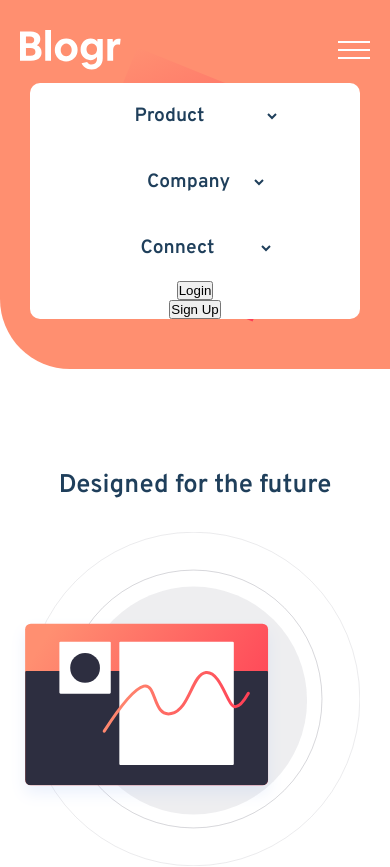
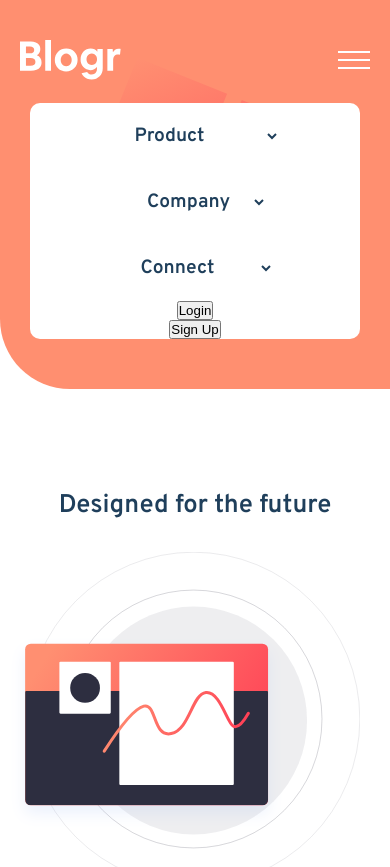
Before and after one commit to oluwa-busssy-olami/Blogr, a plain HTML site: page blogr-landing-page-main/index.html in a window 390 px wide. Shown: the top 867 px of the page. Drawn offline with Linux system fonts and the light colour scheme.

Commit message:
no change

```diff
--- a/blogr-landing-page-main/style.css
+++ b/blogr-landing-page-main/style.css
@@ -284,11 +284,12 @@ header {
 
 .third-content {
     width: 600px;
+    padding-left: 30px;
 }
 
-.third-image {
+.third-image img {
     width: 100%;
-    padding-right: 50px;
+    /* padding-right: 50px; */
 }
 
 .third-content h3 {
@@ -351,17 +352,29 @@ footer {
 /* Mobile-screen */
 
 @media (max-width: 768px) {
+    body {
+        max-width: 100%;
+        /* background-image: url(images/bg-pattern-circles.svg); */
+        background-repeat: no-repeat;
+        background-size: cover;
+        font-family: "Ubuntu", sans-serif;
+        overflow: hidden;
+        /*   font-family: "Overpass", sans-serif; */
+    }
     .desktop-screen {
         display: none;
     }
     .mobile-screen {
         display: block;
+        background-image: url(images/bg-pattern-intro-mobile.svg);
+        background-size: cover;
+        background-position: center;
     }
     .nav-mobile-screen {
         display: flex;
         align-items: center;
         justify-content: space-between;
-        padding: 0 20px;
+        padding: 10px 20px;
     }
     .mobile-selected-item {
         display: flex;
@@ -392,7 +405,6 @@ footer {
         justify-content: center;
         max-width: 100%;
         flex-direction: column;
-        /* margin: 50px 20px 0; */
     }
     .main-container h2 {
         color: var(--Verydarkblue);
@@ -446,7 +458,7 @@ footer {
     }
     .third-image {
         padding-right: 0;
-        width: calc(100% + 50px);
+        width: 100%;
     }
     .third-content {
         text-align: center;
```
